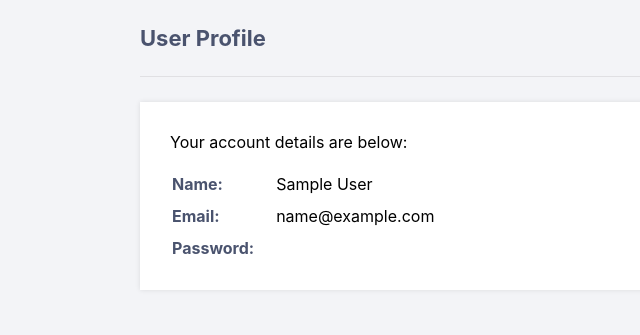
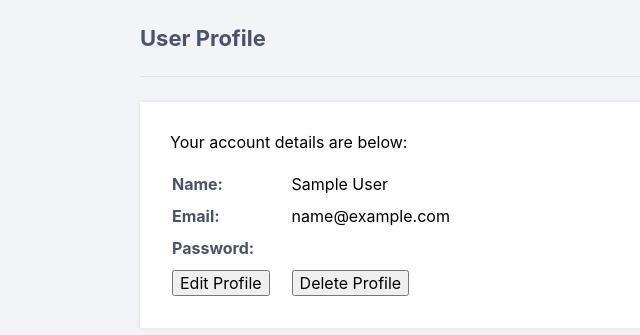
Before and after one commit to mohitwildbeast/WildNotes, a Flask app: page /profile/ in a window 1280 px wide. Shown: the part 60-395 px from the top of the page, without its empty margins (0-640 px from the left). Run offline with Flask 2, Linux system fonts and the light colour scheme; the visitor is signed in with stand-in values (Sample User, id 1); some libraries are stand-ins or nearby versions.

Commit message:
Add button for delete profile

```diff
--- a/templates/profile.html
+++ b/templates/profile.html
@@ -19,6 +19,19 @@
             <td>Password:</td>
             <td>{{ account['password'] }}</td>
         </tr>
+        <tr>
+            <td>
+                <form action = "{{ url_for('editProfile') }}" method="post">
+                <input type="submit" value="Edit Profile">
+                </form>
+            </td>
+            <td>
+                <form action = "{{ url_for('deleteProfile') }}" method="post">
+                <input type="submit" value="Delete Profile">
+                </form>
+            </td>
+        </tr>
     </table>
 </div>
+
 {% endblock %}
```
